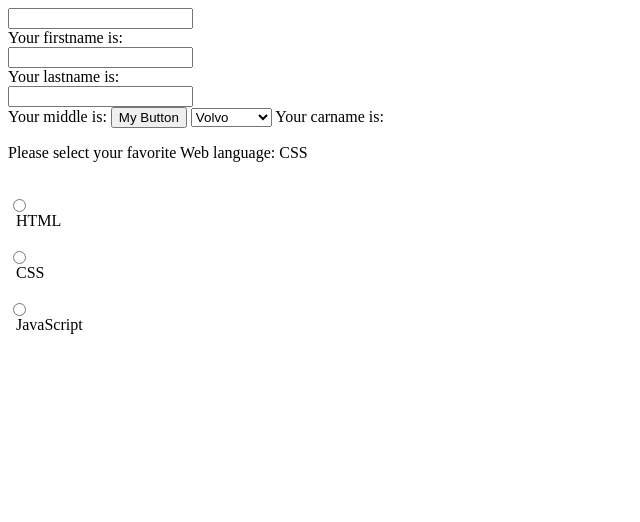
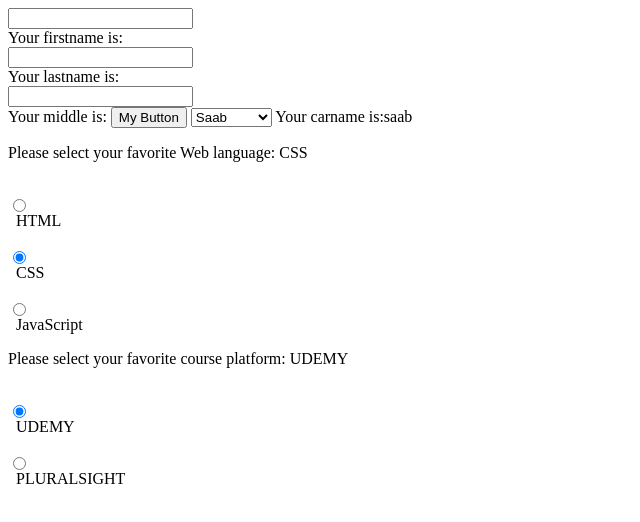
Before and after one commit to pritam-chowdhury/javascript-directives, a plain HTML site: page js-two-way-binding/index.html in a window 1280 px wide. Shown: the whole page, without its empty margins (0-640 px from the left). Drawn offline with Linux system fonts and the light colour scheme.

Commit message:
added logic for radio button

```diff
--- a/js-two-way-binding/index.html
+++ b/js-two-way-binding/index.html
@@ -31,6 +31,11 @@
       <label for="css">CSS</label><br>
       <input type="radio" id="javascript" name="fav_language" value="JavaScript" pc-model="language">
       <label for="javascript">JavaScript</label>
+    <p>Please select your favorite course platform: <span pc-bind="coursePlatform"></span></p>
+      <input type="radio" id="UDEMY" name="course_platform" value="UDEMY" pc-model="coursePlatform">
+      <label for="UDEMY">UDEMY</label><br>
+      <input type="radio" id="PLURALSIGHT" name="course_platform" value="PLURALSIGHT" pc-model="coursePlatform">
+      <label for="PLURALSIGHT">PLURALSIGHT</label><br>
 </body>
 <script src="./script.js"></script>
 
--- a/js-two-way-binding/script.js
+++ b/js-two-way-binding/script.js
@@ -1,53 +1,57 @@
-(function(){
+(function () {
     const inputElems = document.querySelectorAll("[pc-model]");
     const boundElems = document.querySelectorAll("[pc-bind]");
     const btn = document.querySelector(".btn");
- let scope ={};
+    let scope = {};
     console.log(inputElems);
- btn.addEventListener("click", function(){
+    btn.addEventListener("click", function () {
         btnclick();
     })
- inputElems.forEach((elem)=>{
+    inputElems.forEach((elem) => {
         let propName = elem.getAttribute("pc-model");
-    if(elem.type === "text" || elem.type==="textarea"){
-        elem.addEventListener("keyup",function(){
-            scope[propName]= elem.value;
+        if (elem.type === "text" || elem.type === "textarea") {
+            elem.addEventListener("keyup", function () {
+                scope[propName] = elem.value;
             });
         }
-    if(elem.type.includes("select")){
-        elem.addEventListener("change",function(){
-            scope[propName]= elem.value;
+        if (elem.type.includes("select")) {
+            elem.addEventListener("change", function () {
+                scope[propName] = elem.value;
             });
         }
-    if(elem.type === "radio"){
-        elem.addEventListener("change",function(){
-            scope[propName]= elem.value;
+        if (elem.type === "radio") {
+            elem.addEventListener("change", function () {
+                scope[propName] = elem.value;
             });
         }
 
         updatePropbinding(propName)
     });
- function updatePropbinding(propName){
+    function updatePropbinding(propName) {
         let value;
-        if(!scope.hasOwnProperty(propName)){
-            Object.defineProperty(scope,propName,{
-                set:function (newVal){
+        if (!scope.hasOwnProperty(propName)) {
+            Object.defineProperty(scope, propName, {
+                set: function (newVal) {
                     value = newVal;
-                    inputElems.forEach((elm)=>{
-                        if(elm.type !=="radio" && elm.getAttribute("pc-model") === propName){
+                    inputElems.forEach((elm) => {
+                        if (elm.getAttribute("pc-model") === propName) {
+                            if (elm.type !== "radio") {
                                 elm.value = value;
                             }
-                        if(elm.type === "radio"){
-                            console.log(document.querySelectorAll(`[pc-model=${propName}]`));
+                            if (elm.type === "radio") {
+                                const nodeList = document.querySelectorAll(`[pc-model=${propName}]`);
+                                const index = [...nodeList].findIndex((item) => item.value === scope[propName]);
+                                document.querySelectorAll(`[pc-model=${propName}]`)[index].checked = true;
+                            }
                         }
                     });
-                    boundElems.forEach((elem)=>{
-                        if(elem.getAttribute("pc-bind")===propName && !elem.type){
+                    boundElems.forEach((elem) => {
+                        if (elem.getAttribute("pc-bind") === propName && !elem.type) {
                             elem.innerHTML = value;
                         }
                     });
                 },
-                get:function() {
+                get: function () {
                     return value
                 },
                 enumerable: true
@@ -55,9 +59,10 @@
         }
     }
 
- function btnclick(){
+    function btnclick() {
         console.log(scope);
     }
     scope.language = "CSS";
- //scope.carname = "saab";
+    scope.carname = "saab";
+    scope.coursePlatform = "UDEMY"
 })();
```
Lines whose indentation alone changed are shown as unchanged.
